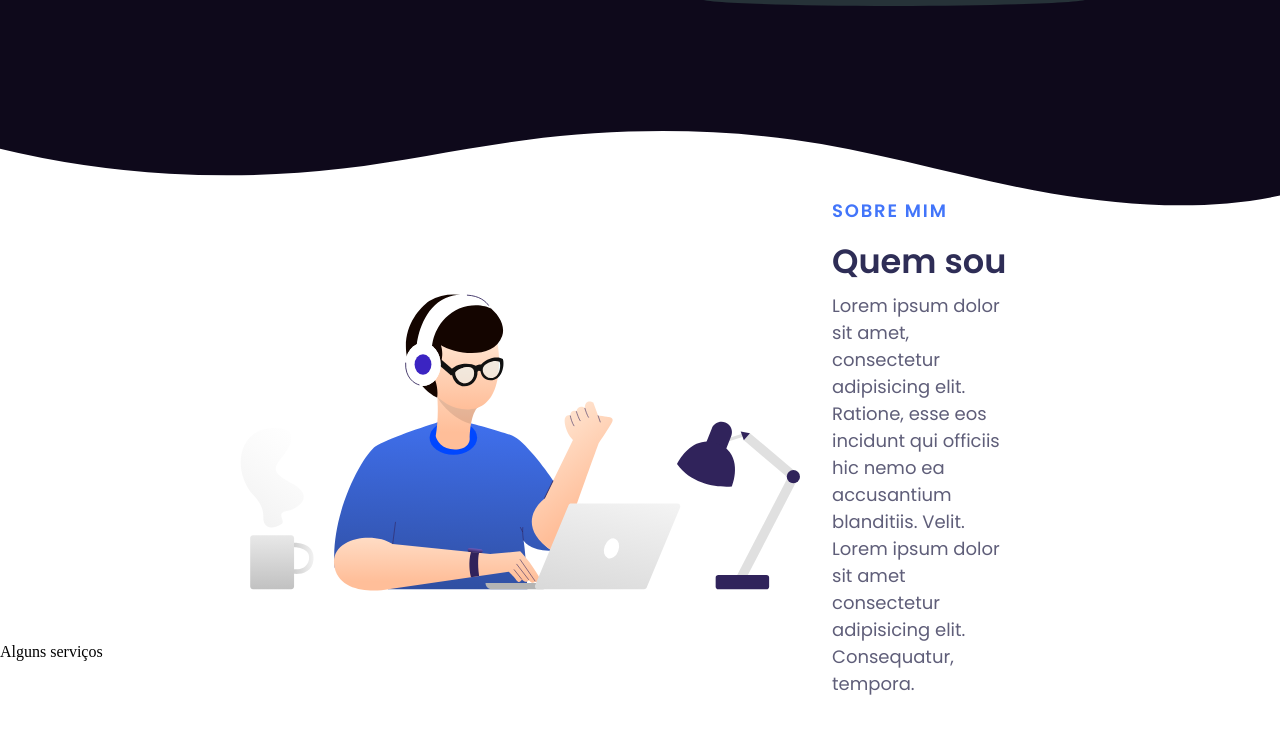
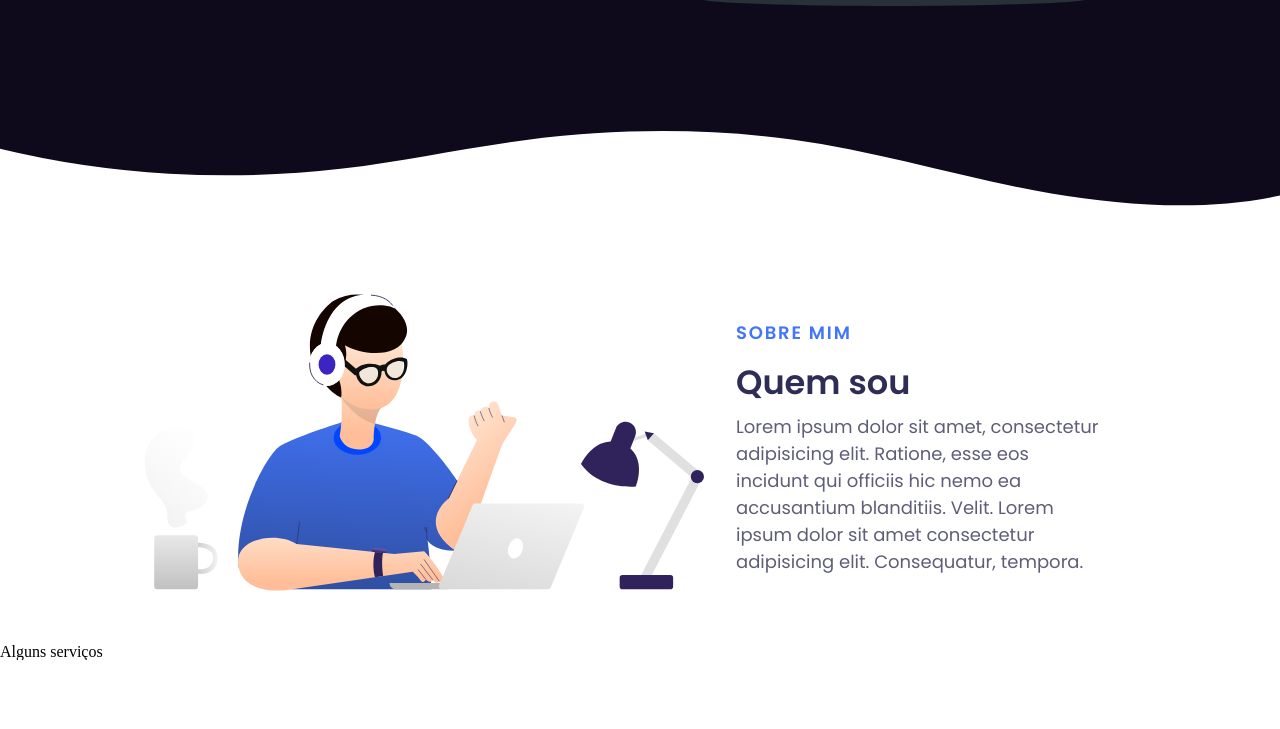
Before and after one commit to gui1535/gui1535.github.io, a plain HTML site: page index.html in a window 1280 px wide. Shown: the part 505-1234 px from the top of the page. After the commit the page ends 1165 px from the top, so only its background shows below. Drawn offline with nearby package versions, Linux system fonts and the light colour scheme.

Commit message:
Mudanças Sobre-Mim

```diff
--- a/assets/css/_sobre-mim.css
+++ b/assets/css/_sobre-mim.css
@@ -1,6 +1,6 @@
 .wrapper-sobre-mim {
     height: 50vh;
-    padding: 2em 15em 0em 15em;
+    padding: 2em 9em 0em 9em;
     /* padding: 7.5em 15em; */
     display: flex;
     flex-direction: row;
```
